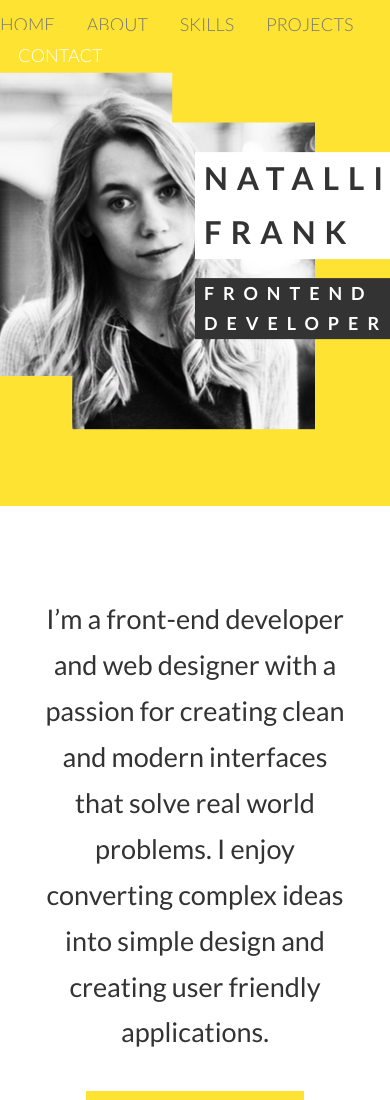
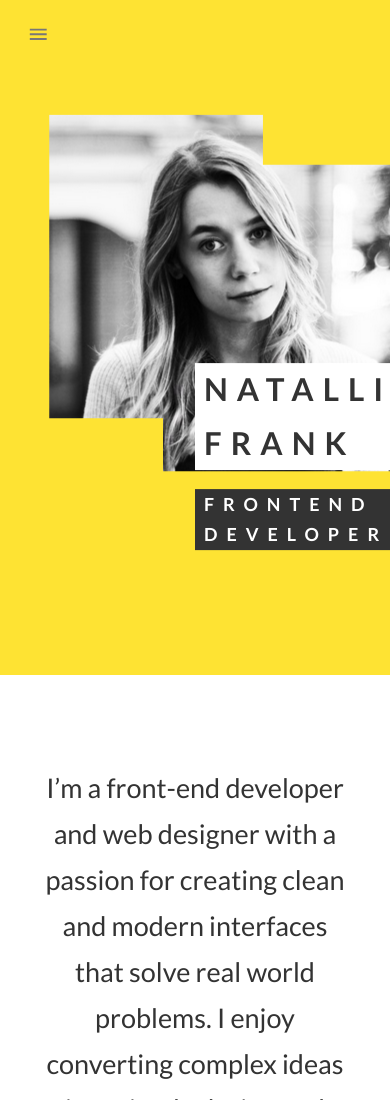
Before and after one commit to nataliiafrank/nataliiafrank.github.io, a website: page index.html in a window 390 px wide. Shown: the top 1100 px of the page. Drawn offline with nearby package versions, Linux system fonts and the light colour scheme.

Commit message:
Added toggle button to the navigation

```diff
--- a/index.html
+++ b/index.html
@@ -20,6 +20,10 @@
         <div class="header__polygon"></div>
 
         <nav>
+            <div class="nav__button--toggle">
+                <ion-icon name="menu"></ion-icon>
+            </div>
+
             <ul class="nav">
                 <li>
                     <a class="scroll" href="#">Home</a>
@@ -308,6 +312,17 @@
     </main>
 
     <script src="https://unpkg.com/ionicons@4.2.6/dist/ionicons.js"></script>
+    <script>
+        // Toggle Function
+        function classToggle() {
+            const navs = document.querySelectorAll('.nav')
+            console.log(navs)
+
+            navs.forEach(item => item.classList.toggle('toggle-show'));
+            console.log("after toggel", navs)
+        }
+        document.querySelector('.nav__button--toggle').addEventListener('click', classToggle);
+    </script>
 </body>
 
 </html>
--- a/sass/base/_base.scss
+++ b/sass/base/_base.scss
@@ -6,7 +6,7 @@
     box-sizing: inherit;
 }
 
-html{
+html {
     // Define size of 1 rem
     font-size: 62.5%; // 1rem = 10px (10px/16px in %)
 
@@ -24,6 +24,6 @@ html{
     }
 }
 
-body{
+body {
     box-sizing: border-box;
 }
--- a/sass/layout/_header.scss
+++ b/sass/layout/_header.scss
@@ -9,7 +9,8 @@
         width: 50%;
 
         @include respond(tab-port) {
-            top: 30%;
+            top: 55%;
+            width: 40%
         }
 
         @include respond(phone) {
@@ -17,8 +18,9 @@
             font-size: 2.8rem;
         }
     }
+
     @include respond(tab-port) {
-        height: 60vh;
+        height: 80vh;
     }
 }
 
@@ -42,8 +44,9 @@
         transform: translate(-50%, -50%);
 
         @include respond(tab-port) {
-            top: 30%;
+            top: 35%;
             left: 35%;
+            width: 45%;
         }
 }
 
@@ -53,4 +56,8 @@
     animation-name: moveInLeft;
     animation-duration: 1s;
     animation-timing-function: ease-out;
+
+    @include respond(tab-port) {
+
+    }
 }
--- a/sass/layout/_navigation.scss
+++ b/sass/layout/_navigation.scss
@@ -1,16 +1,23 @@
 nav {
-    @include clearfix;
+    // @include clearfix;
     position: absolute;
     top: 1rem;
     right: 0;
+    z-index: 3;
+
+    @include respond(tab-port) {
+        width: 100%;
+        top: 0;
+    }
 }
 
 .nav {
     list-style: none;
-    float: right;
+    display: flex;
+    flex-direction: row;
+
     li {
-        display: inline-block;
-        margin-right: 30px;
+        margin-right: 3rem;
 
         &:not(:last-child) {
             a:link,
@@ -18,5 +25,36 @@ nav {
                 @include style-link-text($color-dark-grey);
             }
         }
+
+        @include respond(tab-port) {
+            margin: 2rem 0;
+        }
+
+    }
+
+    @include respond(tab-port) {
+        flex-direction: column;
+        justify-content: center;
+        align-items: center;
+        display: none;
+        margin-top: -6.5rem;
+
+        &.toggle-show {
+            display: flex;
+            background: $color-primary;
+            box-shadow: 0 4px 10px -2px rgba($color-black, .15);
+        }
+    }
+
+    &__button--toggle {
+        font-size: 2.5rem;
+        display: none;
+
+        @include respond(tab-port) {
+            margin-top: 2rem;
+            margin-left: 3rem;
+            display: inline-block;
+            cursor: pointer;
+        }
     }
 }
```
Also changed, not shown: css/style.css.
